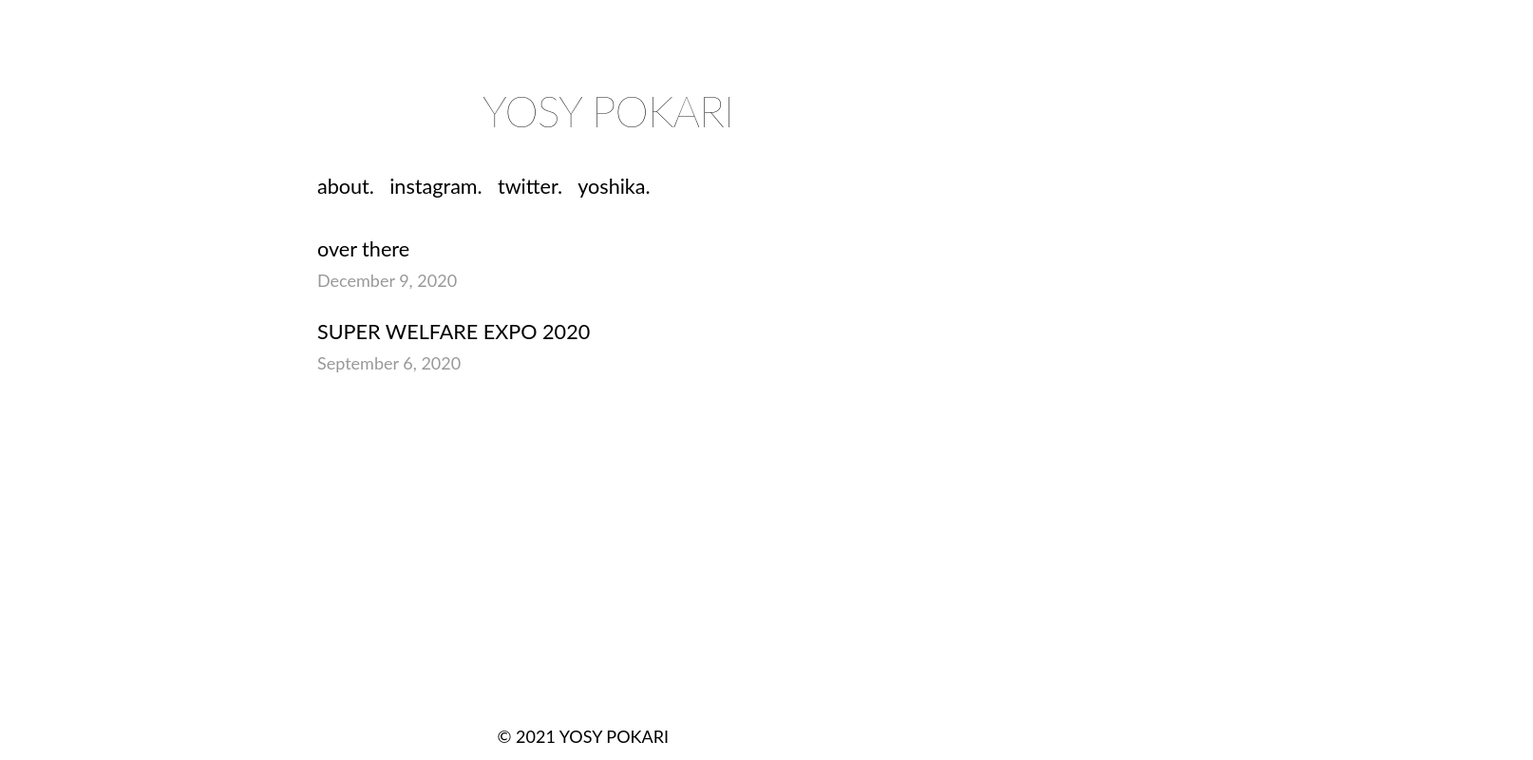
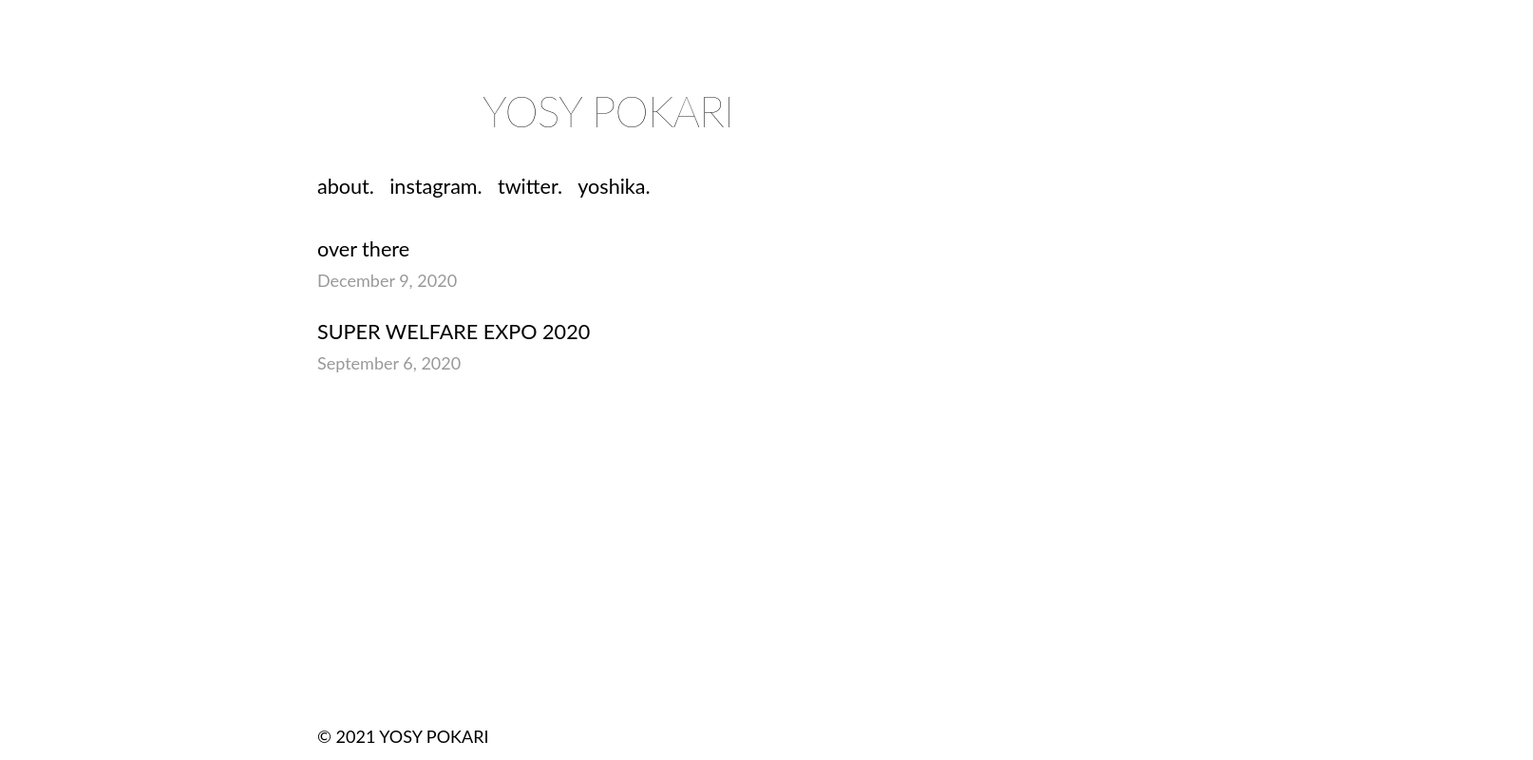
Before and after one commit to pokaryosy/mypage, a Next.js app: page / in a window 1280 px wide. Shown: the whole page at 95% size, 1614 px wide, since content can reach past the window. Built offline with nearby package versions, Linux system fonts and the light colour scheme.

Commit message:
187 commits

```diff
--- a/styles/utils.module.css
+++ b/styles/utils.module.css
@@ -86,6 +86,7 @@
 
 .footer{
   position:absolute;
-  right:45%;
+  width: 100%;
+  margin: 0 auto;
   bottom: 10px;
 }
```
